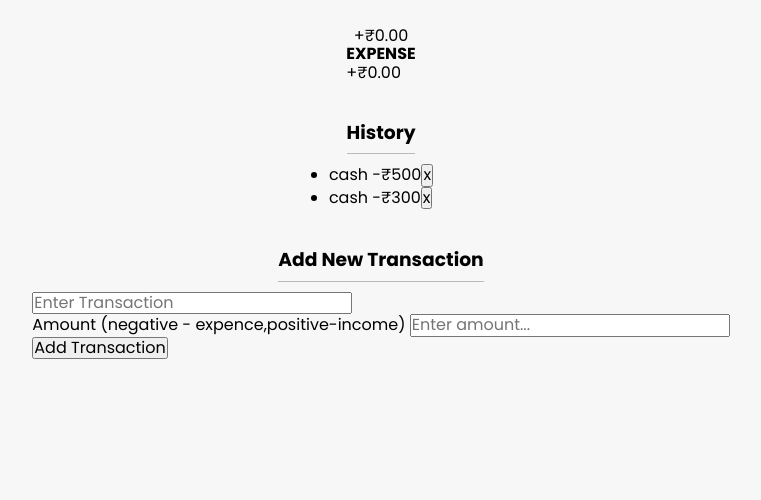
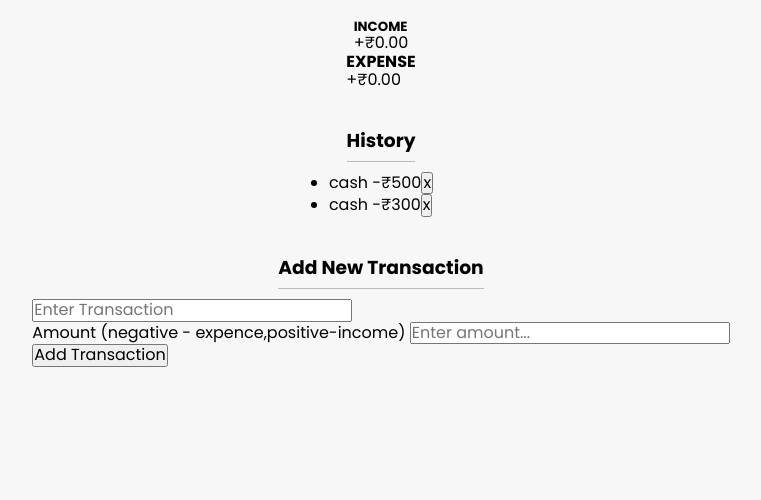
Before and after one commit to milindpatle/expense-tracker, a plain HTML site: page index.html in a window 1280 px wide. Shown: the part 300-800 px from the top of the page, without its empty margins (259-1020 px from the left). Drawn offline with nearby package versions, Linux system fonts and the light colour scheme.

Commit message:
Update index.html

```diff
--- a/index.html
+++ b/index.html
@@ -15,6 +15,7 @@
     <h1 id = "Balance">₹0.00 </h1>
   </div>
   <div>
+    <h5>INCOME</h5>
     <p id="money-plus" class="money-plus">+₹0.00</p>
   </div>
   <div>
```
